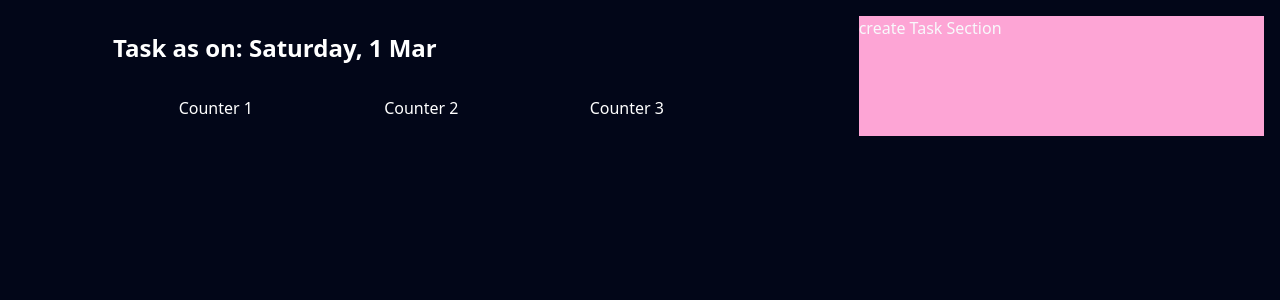
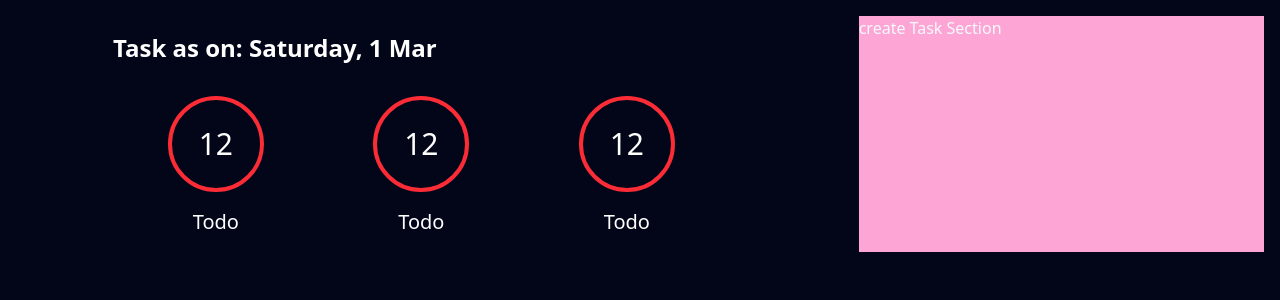
Before and after one commit to DV786/RJS_TS_TSQ_BOILERPLATE, a React (Vite) app: page / in a window 1280 px wide. Shown: the top 300 px of the page. Built offline with nearby package versions, Linux system fonts and the light colour scheme.

Commit message:
Create TaskCounter Component Layout

```diff
--- /dev/null
+++ b/src/components/TasksCounter/TasksCounter.tsx
@@ -0,0 +1,12 @@
+export const TasksCounter = () => {
+  return (
+    <div className="flex flex-col items-center justify-center">
+      <div className="p-6 border-solid border-4 border-red-500 rounded-full mb-4">
+        <div className="min-w-10 min-h-10 text-center justify-center text-white text-3xl leading-10">12</div>
+      </div>
+      <div>
+        <div className="text-white text-xl text-center">Todo</div>
+      </div>
+    </div>
+  )
+}
--- a/src/pages/tasks.tsx
+++ b/src/pages/tasks.tsx
@@ -1,4 +1,5 @@
-import React, { type FC, type ReactElement } from 'react'
+import { type FC, type ReactElement } from 'react'
+import { TasksCounter } from '@/components/TasksCounter/TasksCounter';
 
 export const Tasks: FC = (): ReactElement => {
   return (
@@ -9,9 +10,9 @@
             Task as on: Saturday, 1 Mar
           </h1>
           <div className='flex justify-around'>
-            <p className='text-white'>Counter 1</p>
-            <p className='text-white'>Counter 2</p>
-            <p className='text-white'>Counter 3</p>
+            <TasksCounter />
+            <TasksCounter />
+            <TasksCounter />
           </div>
         </div>
       </section>
--- a/src/routes.tsx
+++ b/src/routes.tsx
@@ -1,5 +1,5 @@
 import { createBrowserRouter } from "react-router";
-import { Tasks } from './pages/tasks';
+import { Tasks } from '@/pages/tasks';
 
 export const router = createBrowserRouter([
   {
```
